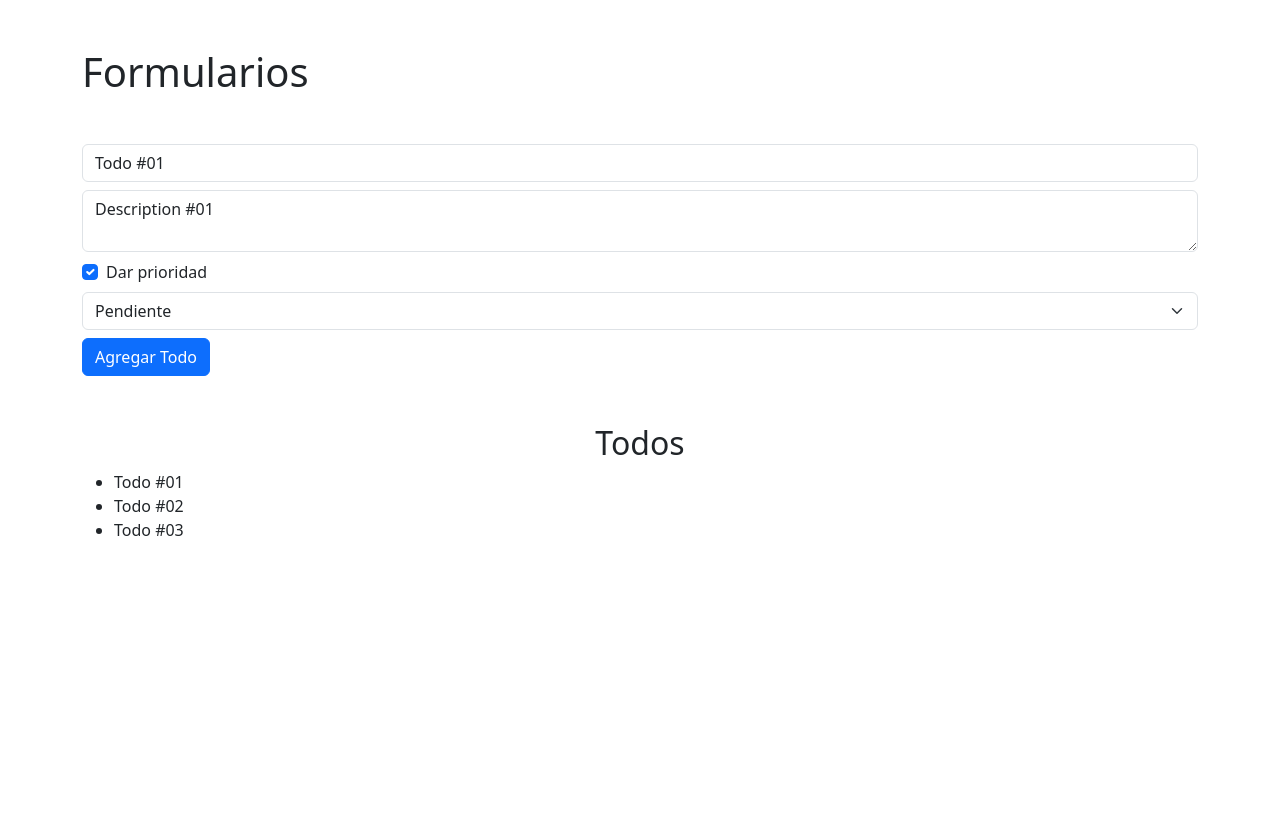
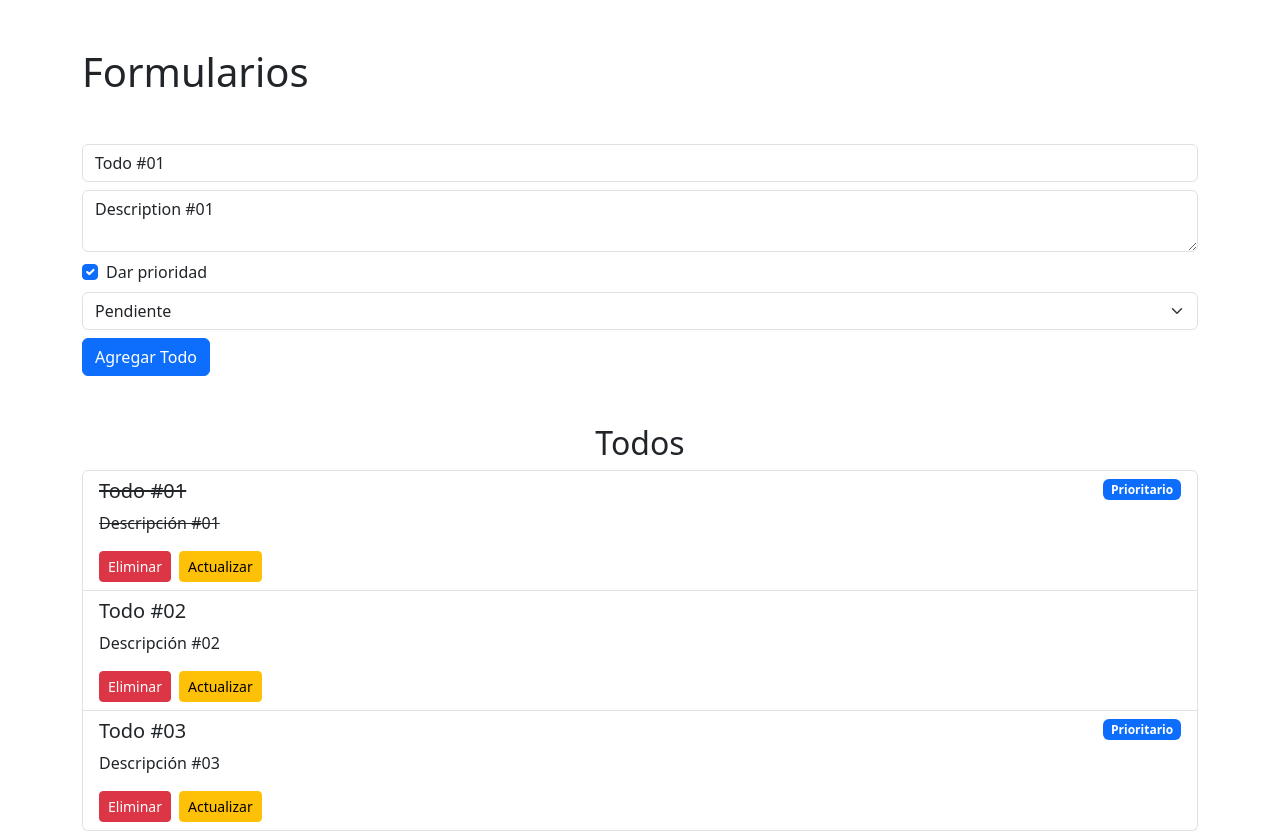
Before and after one commit to CarlosAncapi/FormulariosReact, a React (Vite) app: page / in a window 1280 px wide. Before the commit the page ends 800 px from the top, so only its background shows below. Built offline with nearby package versions, Linux system fonts and the light colour scheme.

Commit message:
mostrar listado de tareas, tachando las terminadas

```diff
--- /dev/null
+++ b/src/components/Todo.jsx
@@ -0,0 +1,22 @@
+const Todo = ({ todo }) => {
+
+    const {title, description, state, priority, id } = todo
+
+    return (
+    <li className="list-group-item">
+        <div className="d-flex justify-content-between align-items-start">
+            <div>
+                <h5 className={`${state && 'text-decoration-line-through'}`}>{title}</h5>
+                <p className={`${state && 'text-decoration-line-through'}`}>{description}</p>
+                <div className="d-flex gap-2">
+                    <button className="btn btn-sm btn-danger">Eliminar</button>
+                    <button className="btn btn-sm btn-warning">Actualizar</button>
+                </div>
+            </div>
+            <span className="badge text-bg-primary">{priority && 'Prioritario'}</span>
+        </div>
+    </li>
+    );
+};
+
+export default Todo;
--- a/src/components/Todos.jsx
+++ b/src/components/Todos.jsx
@@ -1,10 +1,12 @@
+import Todo from "./Todo";
+
 const Todos = ({todos}) => {
     return (
         <div className="mt-5">
             <h2 className="text-center">Todos</h2>
-            <ul>
+            <ul className="list-group">
                 {todos.map((todo) => (
-                        <li key={todo.id}>{todo.title}</li>
+                        <Todo key={todo.id} todo={todo} />
                     ))}
             </ul>
         </div>
```
